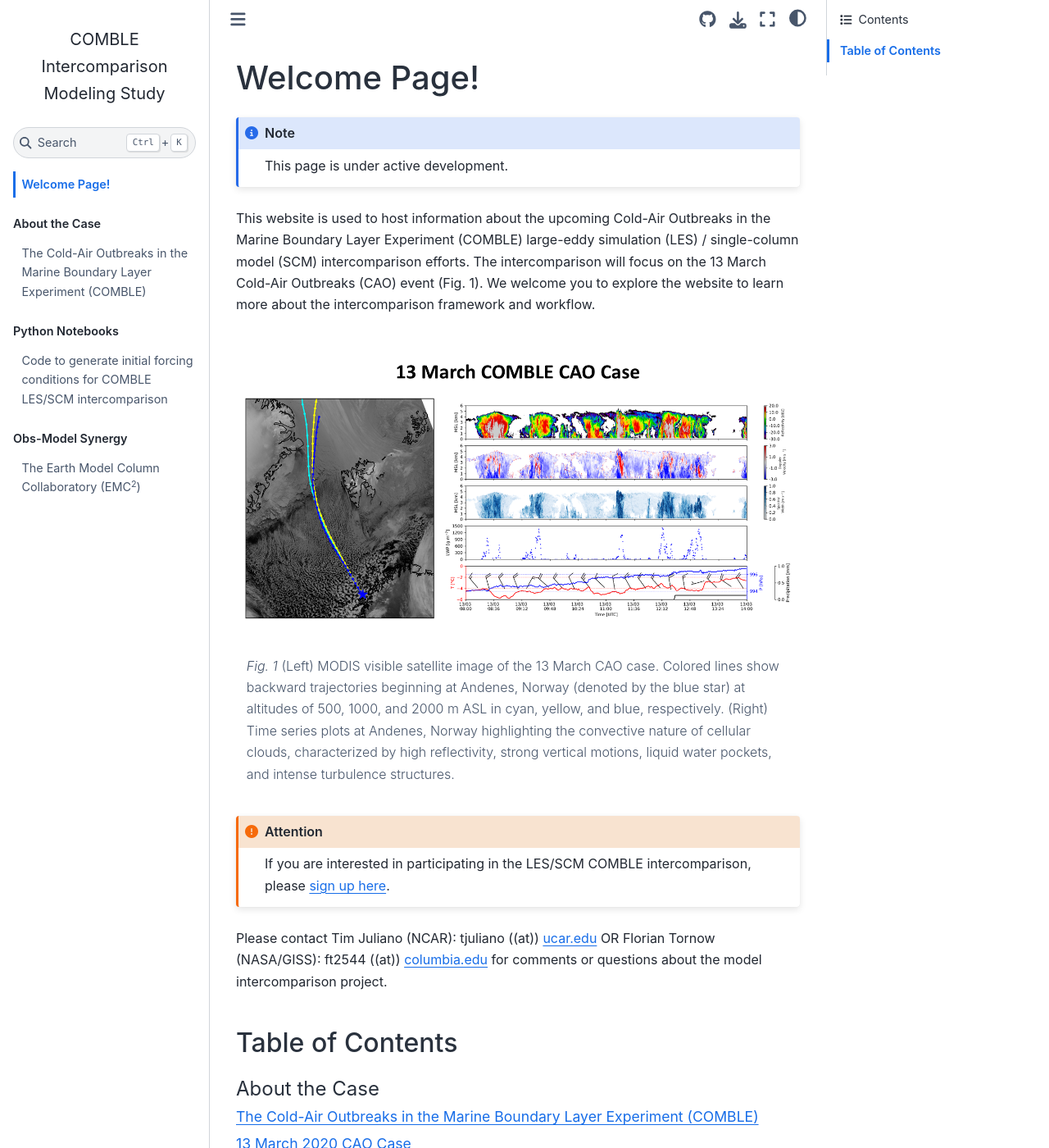
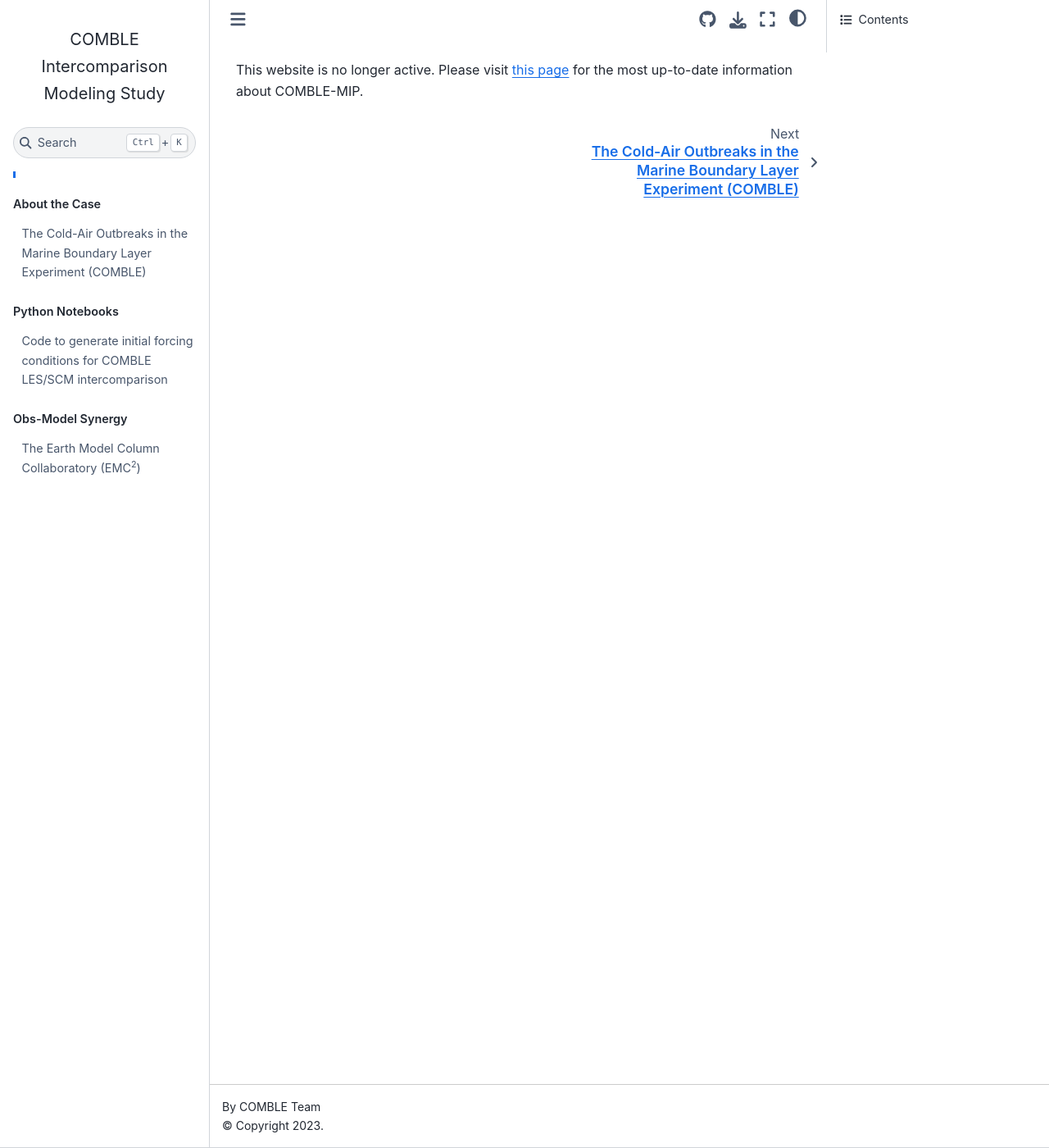
Before and after one commit to NCAR/COMBLE-Intercomparison, a Jupyter Book: the page built from docs/intro.md, in a window 1280 px wide and 1400 px high. Shown: the whole window at 82% size. Built offline with Jupyter Book 1.0.4 settings and Sphinx 7.4.7 and the Sphinx Book theme 1.1.4, drawn with Linux system fonts in a browser that asks for light colours; some of the changed text lies outside the part shown.

Commit message:
Update intro.md

````diff
--- a/docs/intro.md
+++ b/docs/intro.md
@@ -1,24 +1 @@
-Welcome Page!
-===================================
-
-```{note}
-This page is under active development.
-```
-
-This website is used to host information about the upcoming Cold-Air Outbreaks in the Marine Boundary Layer Experiment (COMBLE) large-eddy simulation (LES) / single-column model (SCM) intercomparison efforts. The intercomparison will focus on the 13 March Cold-Air Outbreaks (CAO) event (Fig. 1). We welcome you to explore the website to learn more about the intercomparison framework and workflow.
-
-```{figure} 13march_case_overview.png
-
-(Left) MODIS visible satellite image of the 13 March CAO case. Colored lines show backward trajectories beginning at Andenes, Norway (denoted by the blue star) at altitudes of 500, 1000, and 2000 m ASL in cyan, yellow, and blue, respectively. (Right) Time series plots at Andenes, Norway highlighting the convective nature of cellular clouds, characterized by high reflectivity, strong vertical motions, liquid water pockets, and intense turbulence structures.
-```
-
-```{attention}
-If you are interested in participating in the LES/SCM COMBLE intercomparison, please [sign up here](https://docs.google.com/spreadsheets/d/1h0BDDCCJTfIsdvHHNFyA17bpsNAL7405GG69IkC8qJs/edit?usp=sharing).
-```
-
-Please contact Tim Juliano (NCAR): tjuliano ((at)) ucar.edu OR Florian Tornow (NASA/GISS): ft2544 ((at)) columbia.edu for comments or questions about the model intercomparison project.
-
-## Table of Contents
-
-```{tableofcontents}
-```
+This website is no longer active. Please visit [this page](https://arm-development.github.io/comble-mip/) for the most up-to-date information about COMBLE-MIP.
````
